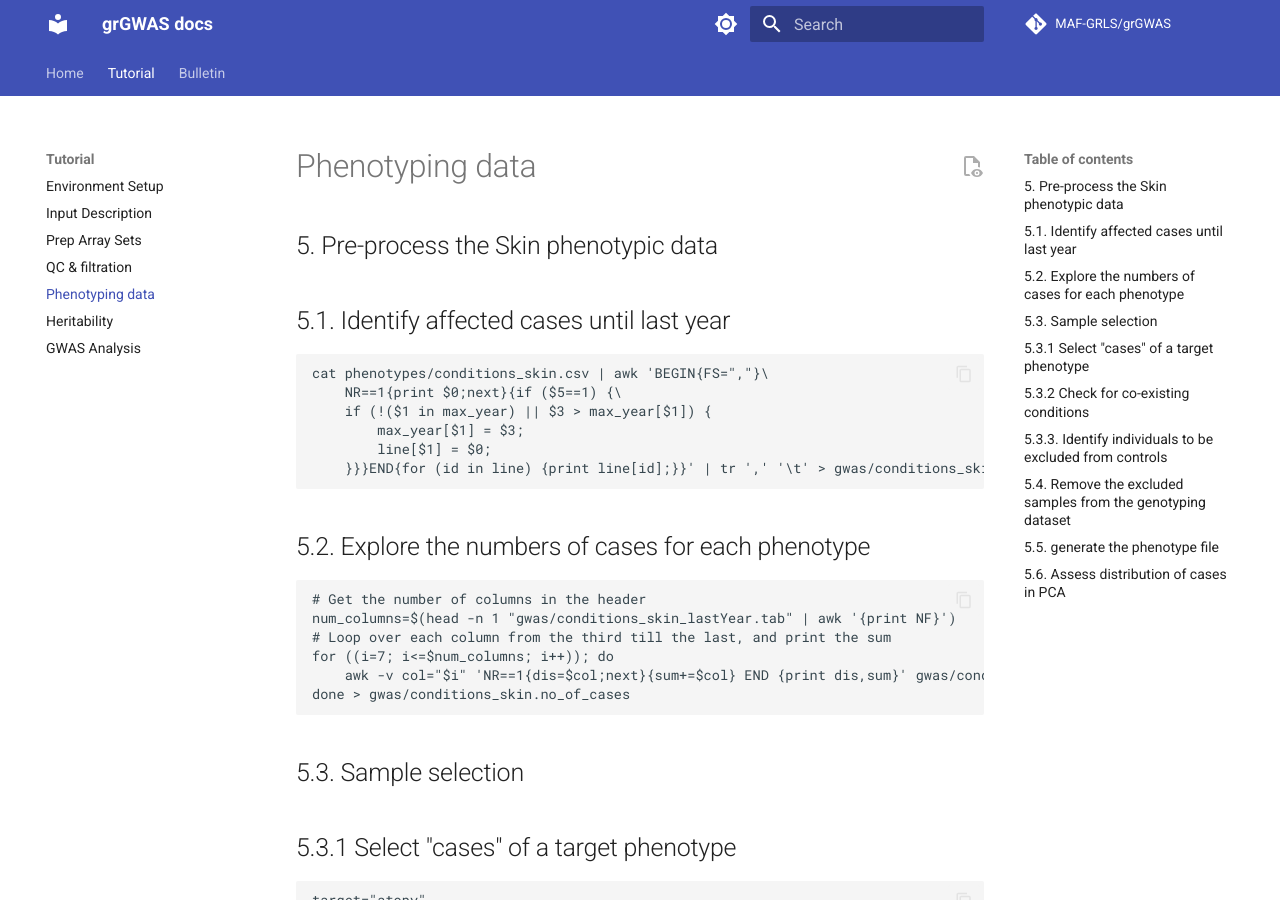
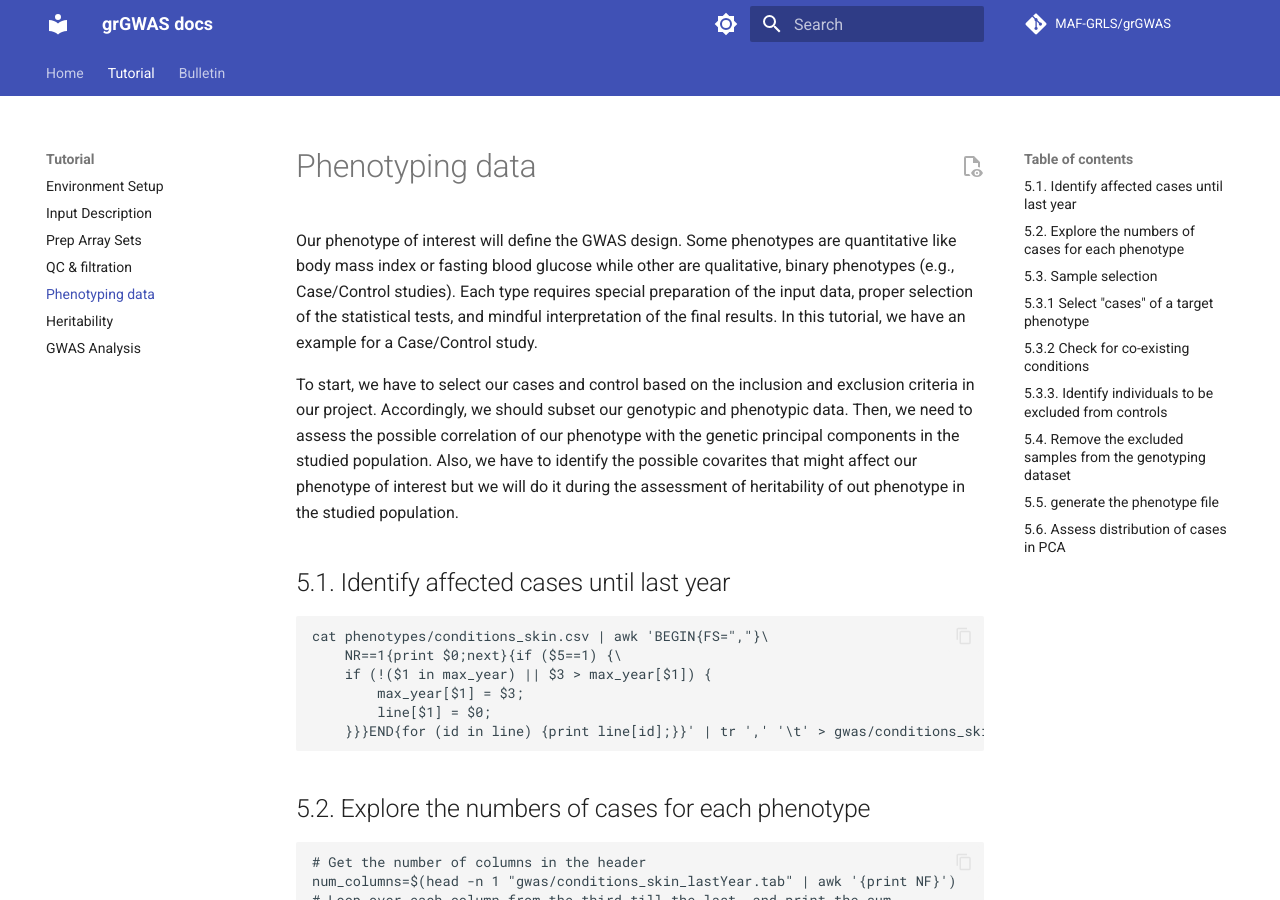
Before and after one commit to morrisanimalfoundation/grGWAS, an MkDocs documentation site: the page built from docs/5.pheno.md, in a window 1280 px wide and 900 px high. Built offline with MkDocs 1.6.1 and Material for MkDocs 9.7.7, drawn with Linux system fonts in a browser that asks for light colours; comment, search, counter and statistics services are not loaded.

Commit message:
Update 5.pheno.md

````diff
--- a/docs/5.pheno.md
+++ b/docs/5.pheno.md
@@ -1,4 +1,8 @@
-## 5. Pre-process the Skin phenotypic data
+
+Our phenotype of interest will define the GWAS design. Some phenotypes are quantitative like body mass index or fasting blood glucose while other are qualitative, binary phenotypes (e.g., Case/Control studies). Each type requires special preparation of the input data, proper selection of the statistical tests, and mindful interpretation of the final results. In this tutorial, we have an example for a Case/Control study.
+
+To start, we have to select our cases and control based on the inclusion and exclusion criteria in our project. Accordingly, we should subset our genotypic and phenotypic data. Then, we need to assess the possible correlation of our phenotype with the genetic principal components in the studied population.  Also, we have to identify the possible covarites that might affect our phenotype of interest but we will do it during the assessment of heritability of out phenotype in the studied population.
+
 ## 5.1. Identify affected cases until last year
 ```
 cat phenotypes/conditions_skin.csv | awk 'BEGIN{FS=","}\
````
